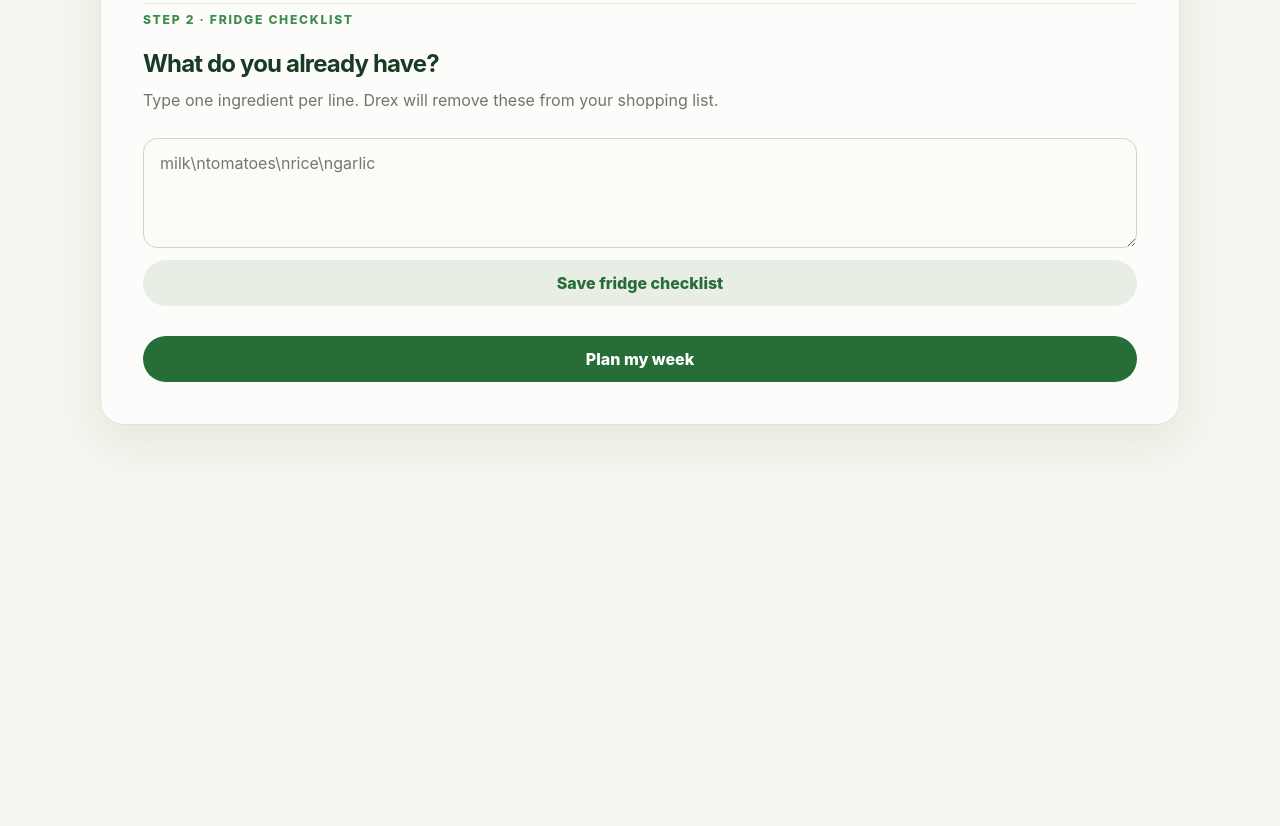
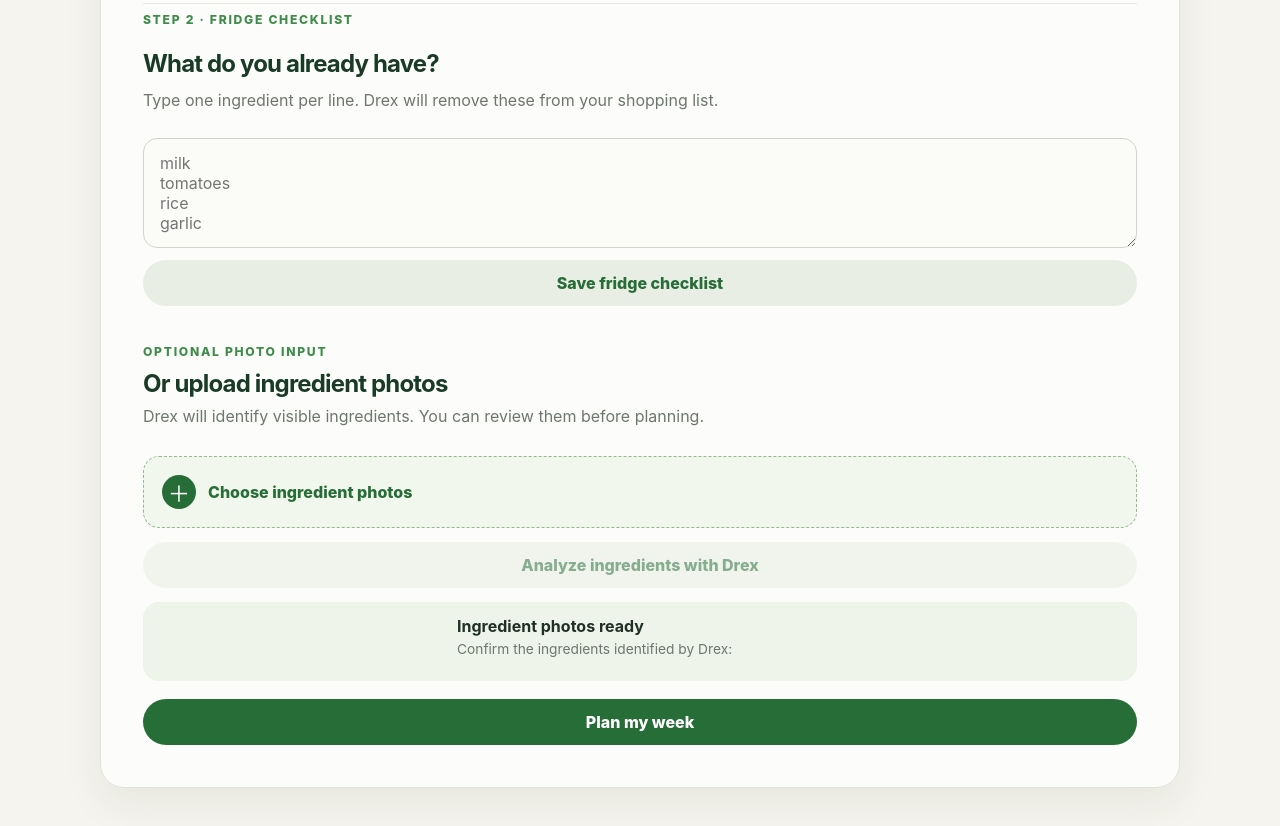
Before and after one commit to lizalad1005/lettucedecide, a plain HTML site: page index.html in a window 1280 px wide. Shown: the part 1765-2591 px from the top of the page. Before the commit the page ends 2262 px from the top, so only its background shows below. Drawn offline with Linux system fonts and the light colour scheme.

Commit message:
Keep typed and photo ingredient inputs

```diff
--- a/app.js
+++ b/app.js
@@ -73,6 +73,11 @@ function renderFridgeChecklist() {
 
 saveFridgeButton.addEventListener("click", () => {
   renderFridgeChecklist();
+  if (fridgeInventory.length) {
+    ingredientsAnalyzed = true;
+    planButton.disabled = false;
+    planButton.textContent = "Plan my week";
+  }
   aiStatus.textContent = `${fridgeInventory.length} fridge items saved for Drex's decisions.`;
 });
 
--- a/index.html
+++ b/index.html
@@ -44,7 +44,7 @@
           <p class="eyebrow">Step 2 · Fridge checklist</p>
           <h2>What do you already have?</h2>
           <p class="muted">Type one ingredient per line. Drex will remove these from your shopping list.</p>
-          <textarea id="fridge-input" rows="4" placeholder="milk\ntomatoes\nrice\ngarlic"></textarea>
+          <textarea id="fridge-input" rows="4" placeholder="milk&#10;tomatoes&#10;rice&#10;garlic"></textarea>
           <button id="save-fridge" class="secondary-button" type="button">Save fridge checklist</button>
           <div id="fridge-checklist" class="detected-items"></div>
         </div>
@@ -54,9 +54,9 @@
         </section>
         <div id="fridge-photo-flow" class="fridge-upload">
           <div>
-            <p class="eyebrow">Optional but powerful</p>
-            <h2>Show Drex your ingredients</h2>
-            <p class="muted">Upload ingredient photos so the shopping list can skip what you already have.</p>
+            <p class="eyebrow">Optional photo input</p>
+            <h2>Or upload ingredient photos</h2>
+            <p class="muted">Drex will identify visible ingredients. You can review them before planning.</p>
           </div>
           <label class="upload-dropzone" for="fridge-photo">
             <span class="upload-icon">＋</span>
--- a/styles.css
+++ b/styles.css
@@ -20,7 +20,7 @@ h2 { margin-bottom: 8px; color: #193b25; letter-spacing: -0.035em; }
 .setup-card, .panel { border: 1px solid #dfe4da; border-radius: 24px; background: rgba(255,255,255,.72); box-shadow: 0 16px 40px rgba(38, 65, 44, .07); }
 .setup-card { display: grid; gap: 18px; padding: clamp(22px, 5vw, 42px); }
 .fridge-upload { display: grid; gap: 14px; padding-top: 8px; }
-#fridge-photo-flow { display: none; }
+#fridge-photo-flow { display: grid; }
 .fridge-checklist { display: grid; gap: 12px; padding-top: 8px; border-top: 1px solid #e2e9df; }
 .fridge-checklist h2 { margin-bottom: 0; }
 .upload-dropzone { display: flex; align-items: center; gap: 12px; min-height: 72px; padding: 14px 18px; border: 1px dashed #94b88f; border-radius: 16px; background: #f1f7ed; color: #276d37; font-weight: 800; cursor: pointer; }
```
